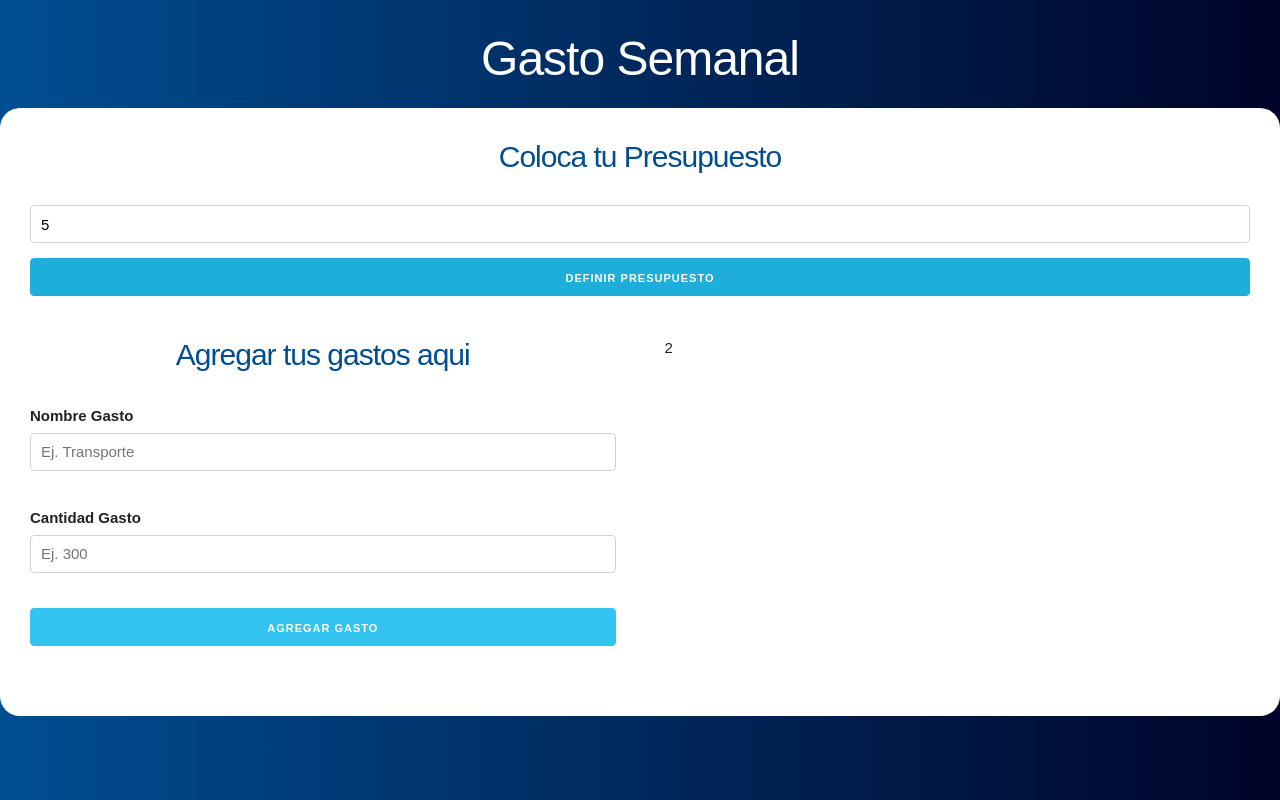
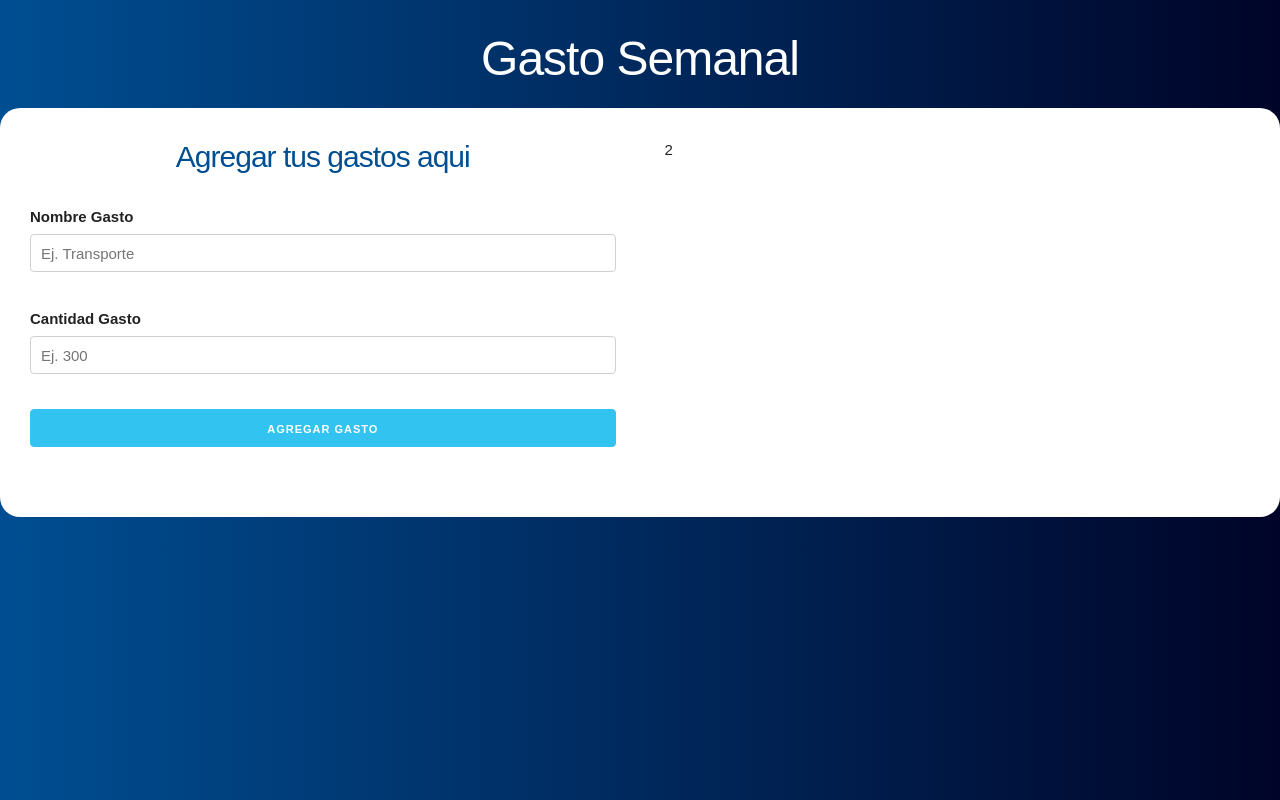
Before and after one commit to nerila1310/Control-de-Presupuesto, a React (Create React App) app: page / in a window 1280 px wide. Both pictures are taken after typing "5" into the empty fields and a click on the input "Definir Presupuesto". Built offline with nearby package versions, Linux system fonts and the light colour scheme.

Commit message:
Condicionando vista de formularios

```diff
--- a/src/App.js
+++ b/src/App.js
@@ -7,6 +7,7 @@ function App() {
     //definir el state
     const [presupuesto, guardarPresupuesto] = useState(0);
     const [restante, guardarRestante] = useState(0);
+    const [mostrarpregunta, actualizarPregunta ] = useState(true);
 
     return (
         <div>
@@ -14,19 +15,27 @@ function App() {
                 <h1>Gasto Semanal</h1>
 
                 <div className="contenido-principal contenido">
+                    {mostrarpregunta
+                        ? (
                             <Pregunta
                                 guardarPresupuesto={guardarPresupuesto}
                                 guardarRestante={guardarRestante}
-                    />
-
-                    <di className="row">
+                                actualizarPregunta={actualizarPregunta}
+                            />)
+                        : (
+                            <div className="row">
                                 <div className="one-half column">
                                     <Formulario />
                                 </div>
+
                                 <div className="one-half column">
                                     2
                                 </div>
-                    </di>
+                            </div>
+                        )
+                    }
+
+
                 </div>
 
             </header>
--- a/src/components/Pregunta.js
+++ b/src/components/Pregunta.js
@@ -1,7 +1,7 @@
 import React, {Fragment, useState} from 'react';
 import Error from './Error';
 
-const Pregunta = ({guardarPresupuesto,guardarRestante}) => {
+const Pregunta = ({guardarPresupuesto,guardarRestante,actualizarPregunta}) => {
 
     //definir el state
     const [cantidad, guardarCantidad] = useState(0);
@@ -26,6 +26,7 @@ const Pregunta = ({guardarPresupuesto,guardarRestante}) => {
         guardarError(false);
         guardarPresupuesto(cantidad);
         guardarRestante(cantidad);
+        actualizarPregunta(false);
     }
 
     return (
```
Lines whose indentation alone changed are shown as unchanged.
